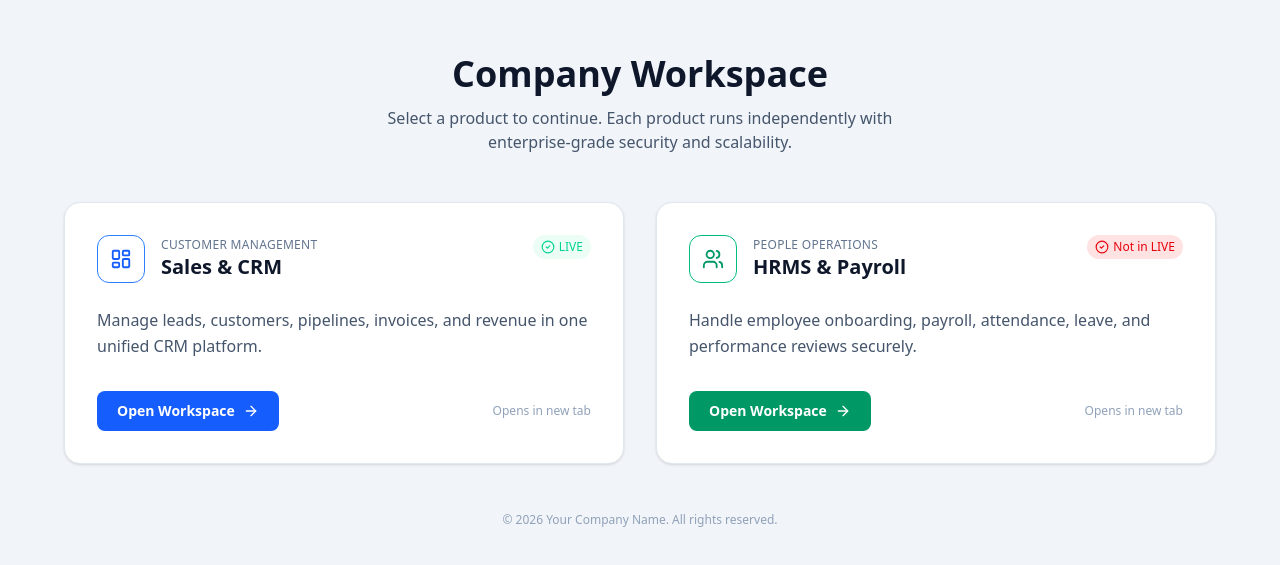
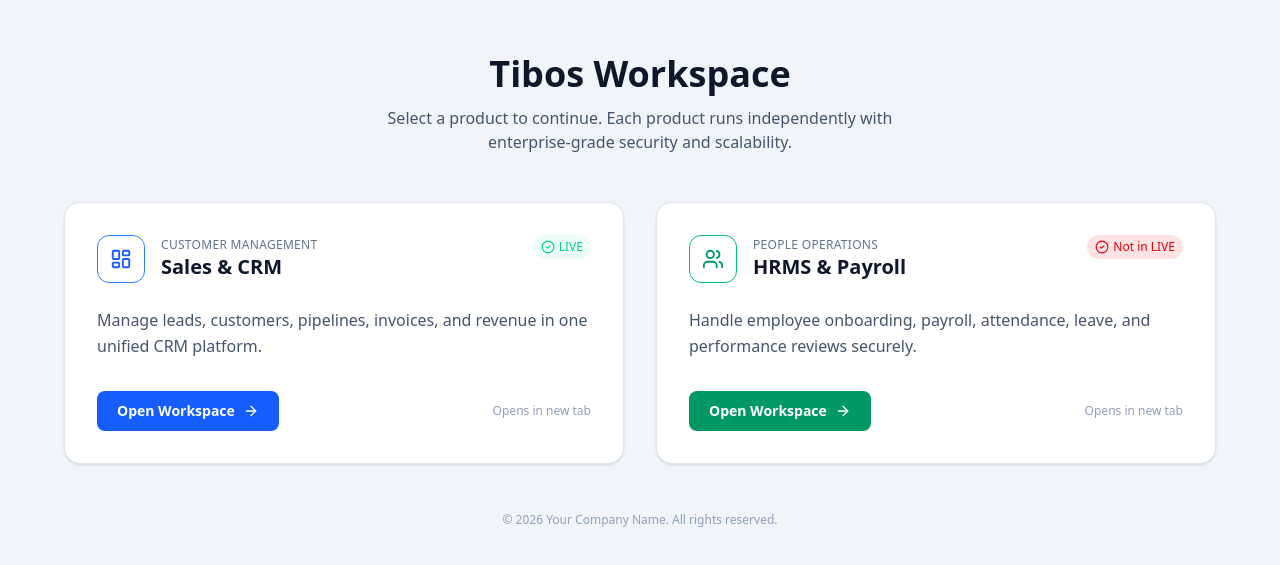
Before and after one commit to Siva-Rajan-R/tibos-product, a React (Vite) app: page / in a window 1280 px wide. Shown: the part 109-674 px from the top of the page. Built offline with nearby package versions, Linux system fonts and the light colour scheme.

Commit message:
Change header text from 'Company' to 'Tibos'

```diff
--- a/src/components/hh.jsx
+++ b/src/components/hh.jsx
@@ -45,7 +45,7 @@ const ProductGateway = () => {
           className="text-center"
         >
           <h1 className="text-4xl font-bold text-slate-900">
-            Company Workspace
+            Tibos Workspace
           </h1>
           <p className="mt-3 text-slate-600 max-w-xl mx-auto">
             Select a product to continue. Each product runs independently with
```
